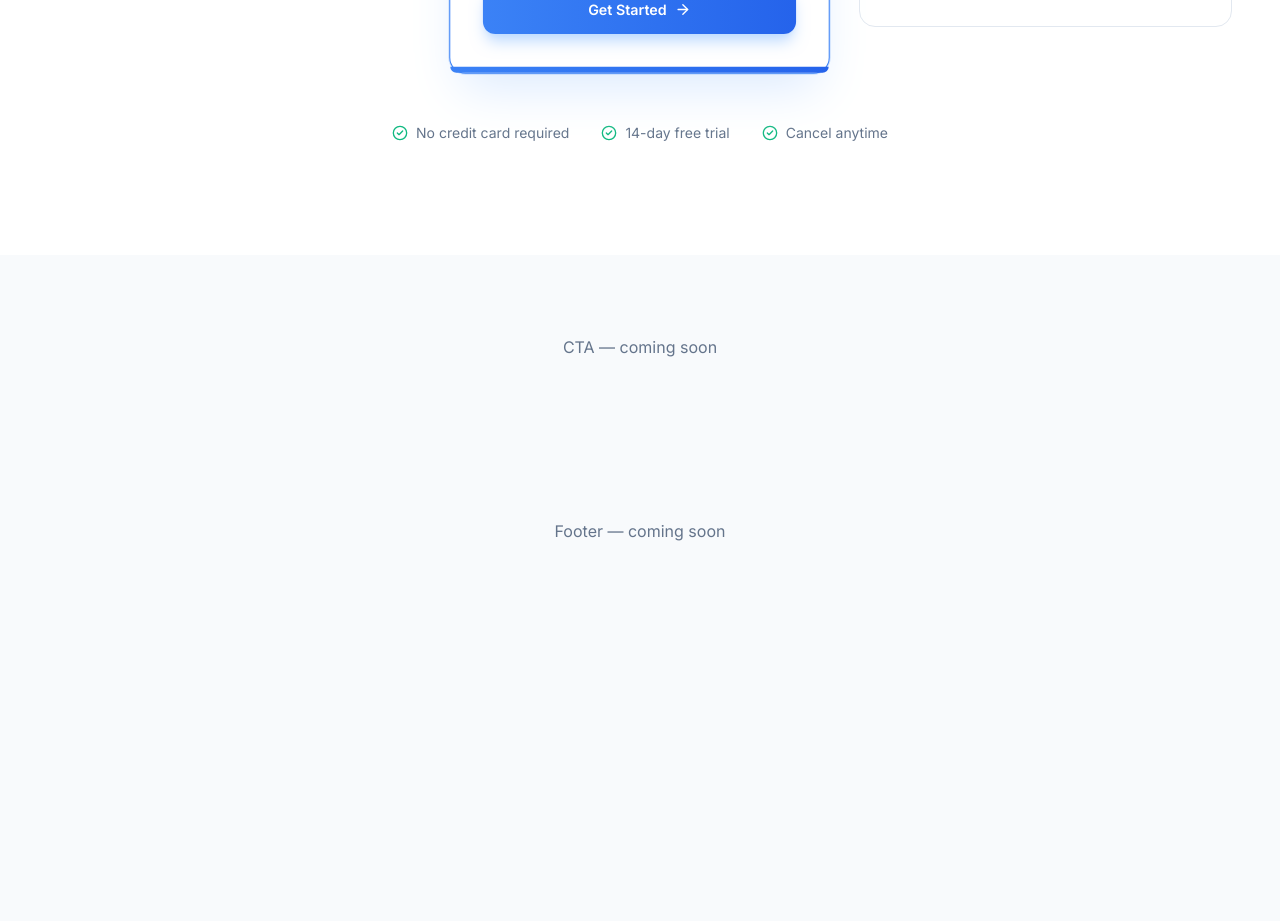
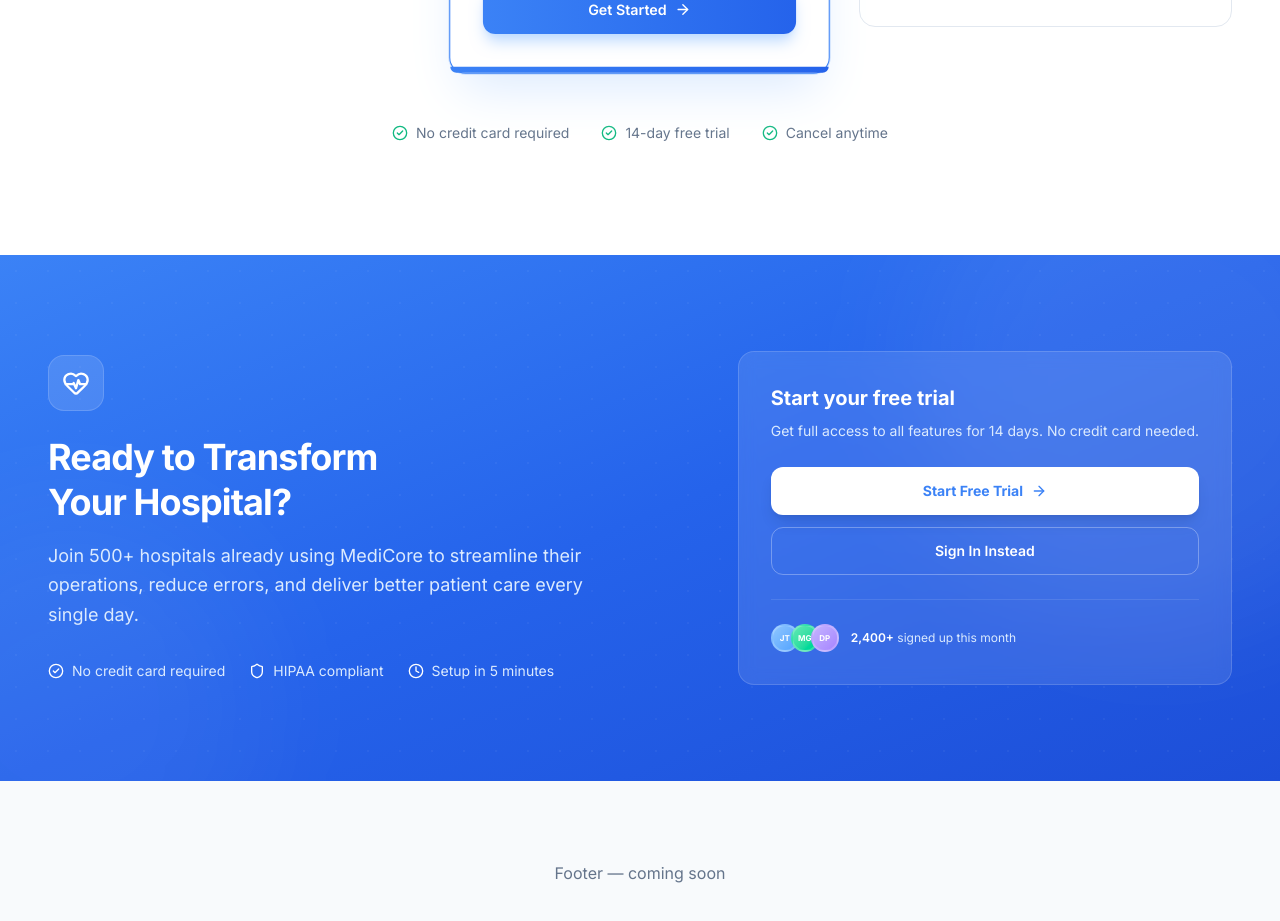
Before and after one commit to mbmugdho/hospital-management-system, a Next.js app: page / in a window 1280 px wide. Shown: the part 3100-4021 px from the top of the page. Before the commit the page ends 3723 px from the top, so only its background shows below. Built offline with nearby package versions, Linux system fonts and the light colour scheme.

Commit message:
Phase 1: Add CTA banner section with split layout

```diff
--- a/src/components/landing/CtaBanner.tsx
+++ b/src/components/landing/CtaBanner.tsx
@@ -1,3 +1,256 @@
+import Link from 'next/link'
+import Container from '@/components/shared/Container'
+import {
+  HeartPulse,
+  ArrowRight,
+  CheckCircle2,
+  Shield,
+  Clock,
+} from 'lucide-react'
+
 export default function CtaBanner() {
-  return <section className="py-20 text-center text-[#64748B]">CTA — coming soon</section>;
+  return (
+    <section className="relative py-20 lg:py-24 overflow-hidden">
+      {/* ── Full Width Blue Background ── */}
+      <div
+        className="
+        absolute inset-0
+        bg-gradient-to-br from-[#3B82F6] via-[#2563EB] to-[#1D4ED8]
+      "
+      />
+
+      {/* ── Background Decorations ── */}
+      <div className="absolute inset-0 pointer-events-none overflow-hidden">
+        {/* Top right glow */}
+        <div
+          className="
+          absolute -top-32 -right-32
+          w-[500px] h-[500px] rounded-full
+          bg-white/[0.07]
+          blur-3xl
+        "
+        />
+        {/* Bottom left glow */}
+        <div
+          className="
+          absolute -bottom-32 -left-32
+          w-[400px] h-[400px] rounded-full
+          bg-white/[0.05]
+          blur-3xl
+        "
+        />
+        {/* Grid pattern */}
+        <div
+          className="absolute inset-0 opacity-[0.04]"
+          style={{
+            backgroundImage: `radial-gradient(circle, #ffffff 1px, transparent 1px)`,
+            backgroundSize: '32px 32px',
+          }}
+        />
+      </div>
+
+      <Container className="relative">
+        <div
+          className="
+          flex flex-col lg:flex-row
+          lg:items-center lg:justify-between
+          gap-10 lg:gap-16
+        "
+        >
+          {/* ══════════════════════════
+              LEFT — Text Content
+          ══════════════════════════ */}
+          <div className="max-w-xl">
+            {/* Icon */}
+            <div
+              className="
+              w-14 h-14 rounded-2xl
+              bg-white/[0.12]
+              border border-white/[0.15]
+              flex items-center justify-center
+              mb-6
+            "
+            >
+              <HeartPulse className="w-7 h-7 text-white" />
+            </div>
+
+            {/* Heading */}
+            <h2
+              className="
+              text-3xl lg:text-4xl
+              font-bold text-white
+              tracking-tight
+              leading-tight
+              mb-4
+            "
+            >
+              Ready to Transform
+              <br className="hidden sm:block" />
+              Your Hospital?
+            </h2>
+
+            {/* Subtext */}
+            <p
+              className="
+              text-blue-100
+              text-base lg:text-lg
+              leading-relaxed
+              mb-8
+            "
+            >
+              Join 500+ hospitals already using MediCore to streamline their
+              operations, reduce errors, and deliver better patient care every
+              single day.
+            </p>
+
+            {/* Trust badges */}
+            <div
+              className="
+              flex flex-col sm:flex-row
+              gap-4 sm:gap-6
+            "
+            >
+              {[
+                { icon: CheckCircle2, text: 'No credit card required' },
+                { icon: Shield, text: 'HIPAA compliant' },
+                { icon: Clock, text: 'Setup in 5 minutes' },
+              ].map((item) => {
+                const Icon = item.icon
+                return (
+                  <div
+                    key={item.text}
+                    className="
+                      flex items-center gap-2
+                      text-sm text-blue-100
+                    "
+                  >
+                    <Icon className="w-4 h-4 text-white flex-shrink-0" />
+                    {item.text}
+                  </div>
+                )
+              })}
+            </div>
+          </div>
+
+          {/* ══════════════════════════
+              RIGHT — CTA Card
+          ══════════════════════════ */}
+          <div
+            className="
+            w-full lg:w-auto
+            lg:min-w-[340px]
+          "
+          >
+            <div
+              className="
+              bg-white/[0.1]
+              backdrop-blur-sm
+              border border-white/[0.15]
+              rounded-2xl
+              p-8
+            "
+            >
+              {/* Card heading */}
+              <h3
+                className="
+                text-xl font-bold text-white
+                mb-2
+              "
+              >
+                Start your free trial
+              </h3>
+              <p
+                className="
+                text-sm text-blue-100
+                leading-relaxed
+                mb-6
+              "
+              >
+                Get full access to all features for 14 days. No credit card
+                needed.
+              </p>
+
+              {/* Buttons */}
+              <div className="flex flex-col gap-3">
+                <Link href="/register">
+                  <button
+                    className="
+                    w-full
+                    inline-flex items-center justify-center
+                    bg-white text-[#3B82F6]
+                    hover:bg-blue-50
+                    rounded-xl h-12
+                    font-bold text-sm
+                    shadow-lg
+                    hover:-translate-y-0.5
+                    transition-all duration-300
+                  "
+                  >
+                    Start Free Trial
+                    <ArrowRight className="w-4 h-4 ml-2" />
+                  </button>
+                </Link>
+
+                <Link href="/login">
+                  <button
+                    className="
+                    w-full
+                    inline-flex items-center justify-center
+                    bg-transparent
+                    text-white
+                    border border-white/30
+                    hover:bg-white/[0.08]
+                    hover:border-white/50
+                    rounded-xl h-12
+                    font-semibold text-sm
+                    hover:-translate-y-0.5
+                    transition-all duration-300
+                  "
+                  >
+                    Sign In Instead
+                  </button>
+                </Link>
+              </div>
+
+              {/* Mini social proof */}
+              <div
+                className="
+                mt-6 pt-6
+                border-t border-white/[0.1]
+                flex items-center gap-3
+              "
+              >
+                {/* Avatar stack */}
+                <div className="flex -space-x-2">
+                  {[
+                    'from-blue-300 to-blue-400',
+                    'from-emerald-300 to-emerald-400',
+                    'from-violet-300 to-violet-400',
+                  ].map((color, i) => (
+                    <div
+                      key={i}
+                      className={`
+                        w-7 h-7 rounded-full
+                        bg-gradient-to-br ${color}
+                        border-2 border-white/20
+                        flex items-center justify-center
+                      `}
+                    >
+                      <span className="text-white text-[8px] font-bold">
+                        {['JT', 'MG', 'DP'][i]}
+                      </span>
+                    </div>
+                  ))}
+                </div>
+                <p className="text-xs text-blue-100">
+                  <span className="font-semibold text-white">2,400+</span>{' '}
+                  signed up this month
+                </p>
+              </div>
+            </div>
+          </div>
+        </div>
+      </Container>
+    </section>
+  )
 }
```
